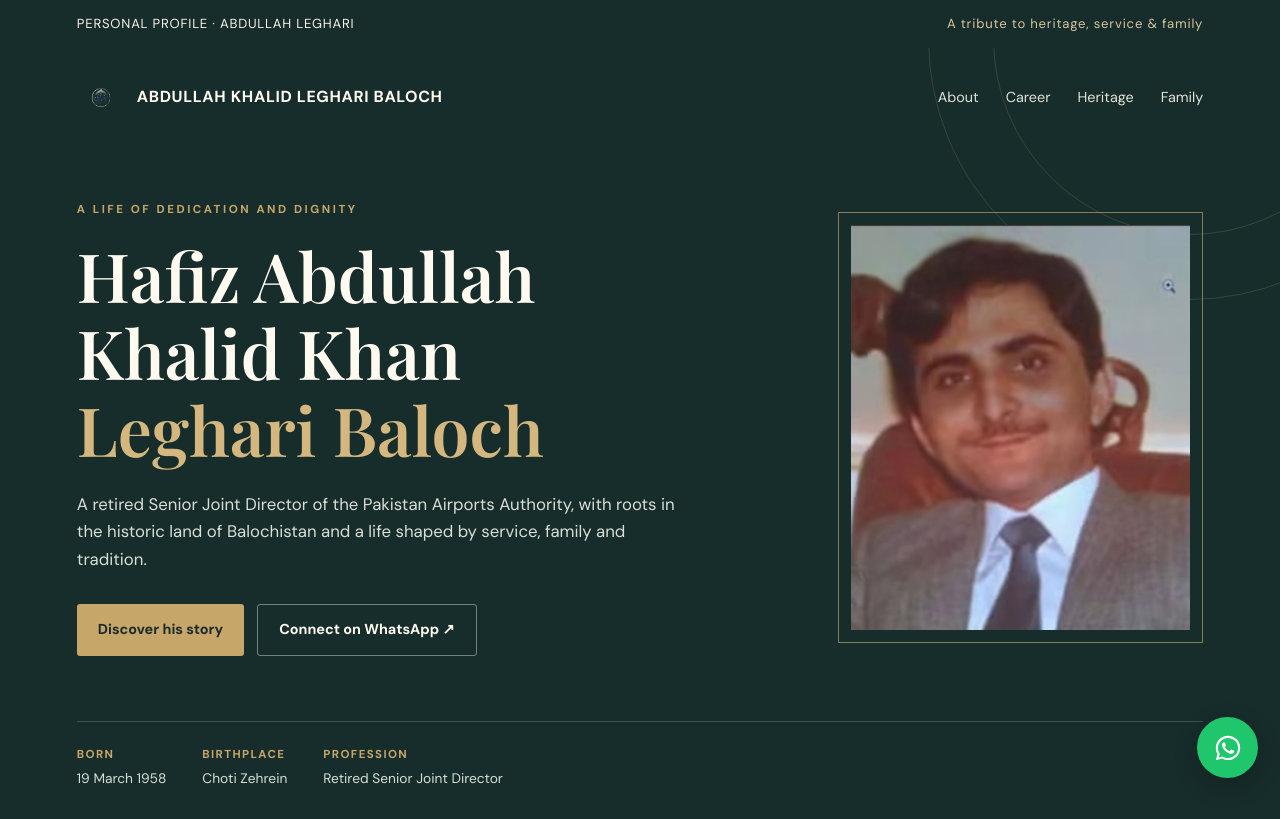
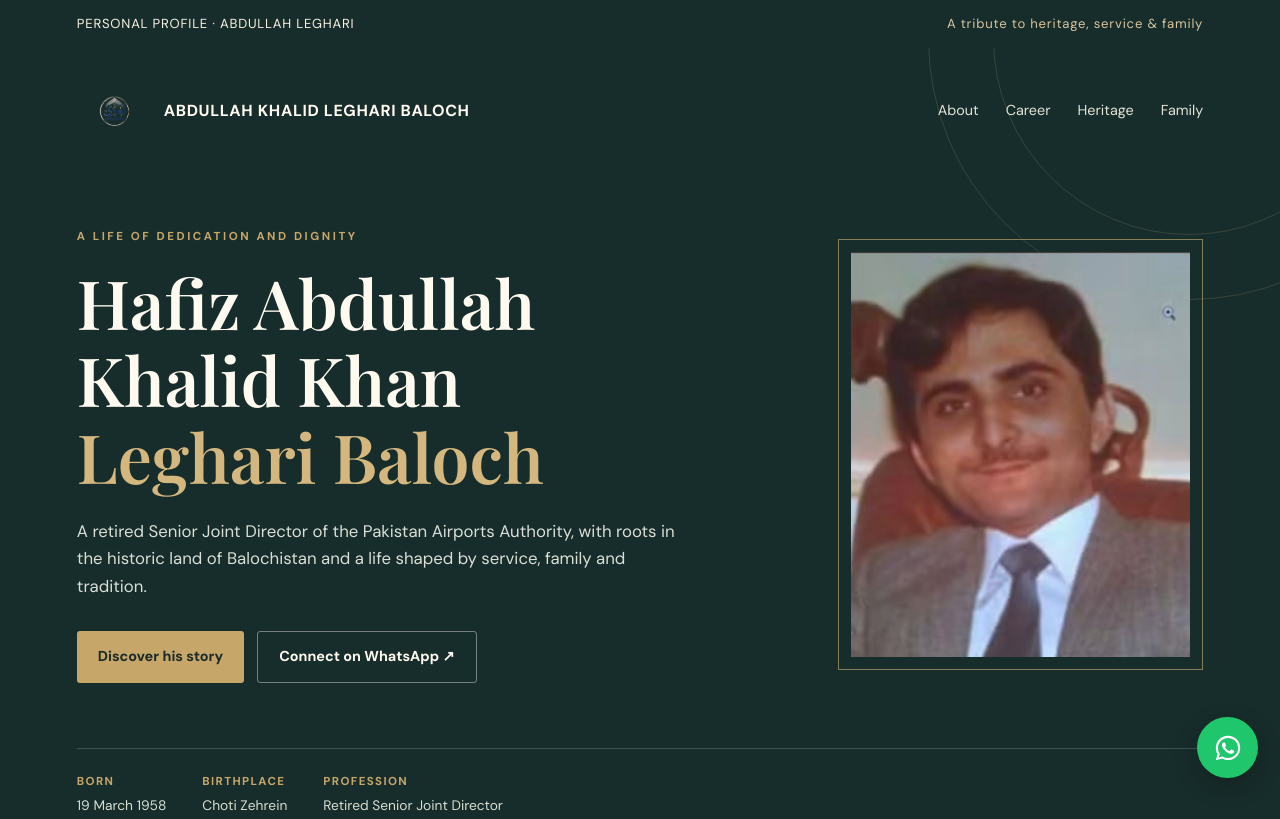
Before and after one commit to abdullahleghari/abdullahleghari.github.io, a plain HTML site: page index.html in a window 1280 px wide. Shown: the top 819 px of the page. Drawn offline with nearby package versions, Linux system fonts and the light colour scheme.

Commit message:
Increase brand logo size to 75px

```diff
--- a/index.html
+++ b/index.html
@@ -34,8 +34,8 @@
     header:after { width: 390px; height: 390px; right: -105px; top: -205px; }
     nav { max-width: 1180px; margin: auto; display: flex; justify-content: space-between; align-items: center; gap: 24px; position: relative; z-index: 1; }
     .brand-logo {
-  width: 48px;
-  height: 48px;
+  width: 75px;
+  height: 75px;
   object-fit: contain;
   display: block;
   flex-shrink: 0;
```
